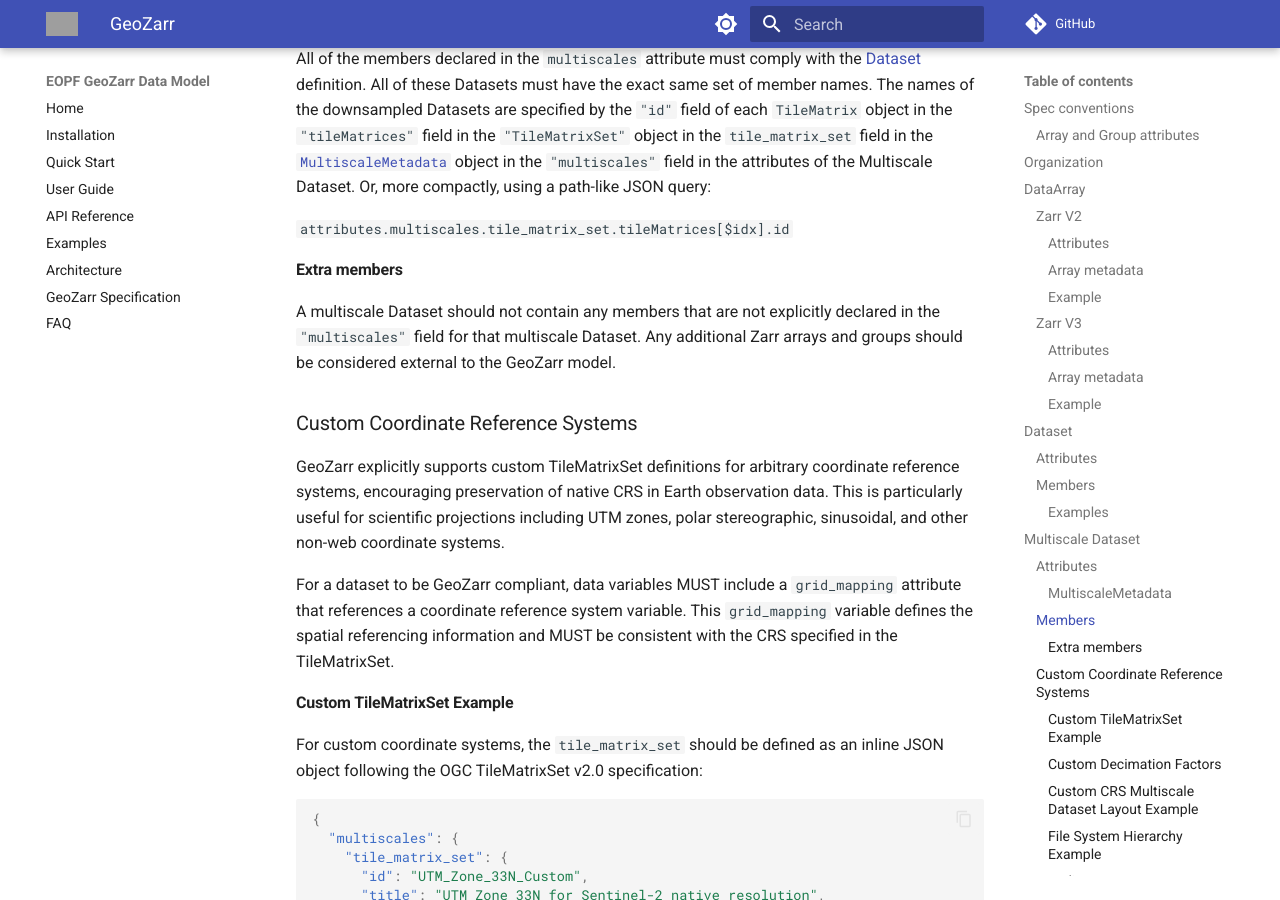
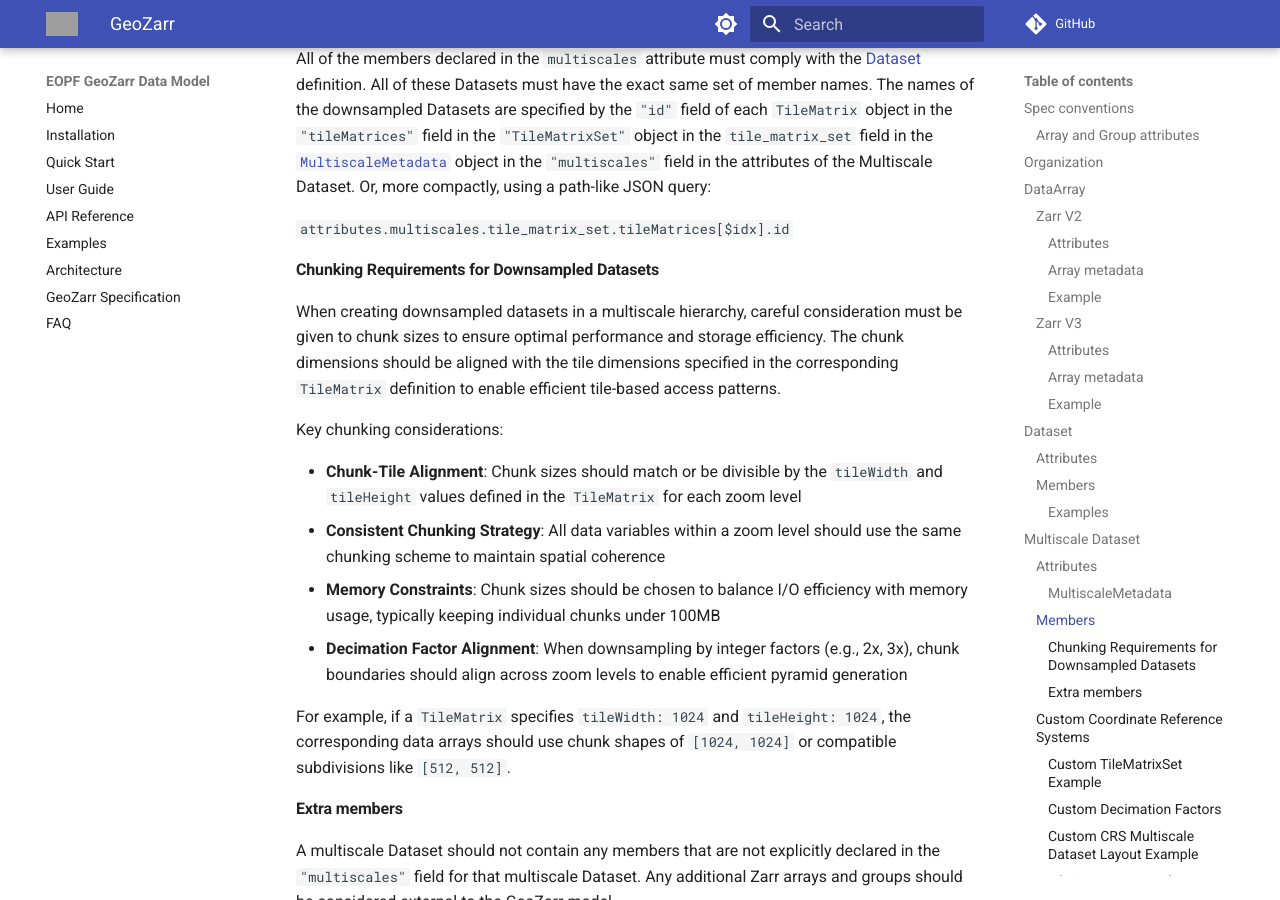
Before and after one commit to d-v-b/data-model, an MkDocs documentation site: the page built from docs/geozarr-minispec.md, in a window 1280 px wide and 900 px high, scrolled down 6140 px. Built offline with MkDocs 1.6.1 and Material for MkDocs 9.7.7, drawn with Linux system fonts in a browser that asks for light colours; comment, search, counter and statistics services are not loaded; grey boxes are pictures that could not be loaded.

Commit message:
Add chunking requirements for downsampled datasets in GeoZarr specification

```diff
--- a/docs/geozarr-minispec.md
+++ b/docs/geozarr-minispec.md
@@ -242,6 +242,19 @@ have the exact same set of member names. The names of the downsampled Datasets a
 the `"id"` field of each `TileMatrix` object in the `"tileMatrices"` field in the `"TileMatrixSet"` object in the `tile_matrix_set` field in the [`MultiscaleMetadata`](#multiscalemetadata) object in the `"multiscales"` field in the attributes of the Multiscale Dataset. Or, more compactly, using a path-like JSON query:
 
 `attributes.multiscales.tile_matrix_set.tileMatrices[$idx].id`
+
+#### Chunking Requirements for Downsampled Datasets
+
+When creating downsampled datasets in a multiscale hierarchy, careful consideration must be given to chunk sizes to ensure optimal performance and storage efficiency. The chunk dimensions should be aligned with the tile dimensions specified in the corresponding `TileMatrix` definition to enable efficient tile-based access patterns.
+
+Key chunking considerations:
+
+- **Chunk-Tile Alignment**: Chunk sizes should match or be divisible by the `tileWidth` and `tileHeight` values defined in the `TileMatrix` for each zoom level
+- **Consistent Chunking Strategy**: All data variables within a zoom level should use the same chunking scheme to maintain spatial coherence
+- **Memory Constraints**: Chunk sizes should be chosen to balance I/O efficiency with memory usage, typically keeping individual chunks under 100MB
+- **Decimation Factor Alignment**: When downsampling by integer factors (e.g., 2x, 3x), chunk boundaries should align across zoom levels to enable efficient pyramid generation
+
+For example, if a `TileMatrix` specifies `tileWidth: 1024` and `tileHeight: 1024`, the corresponding data arrays should use chunk shapes of `[1024, 1024]` or compatible subdivisions like `[512, 512]`.
 
 #### Extra members
 
```
